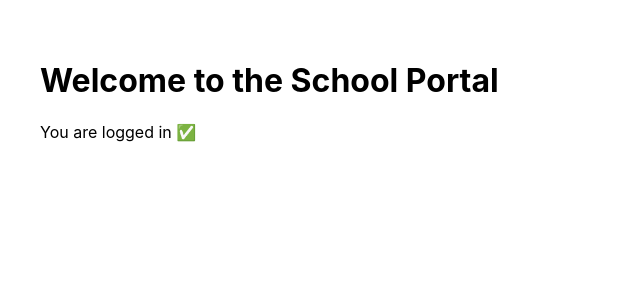
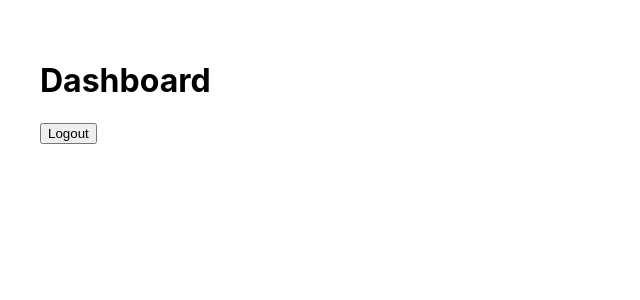
Before and after one commit to Utahachi/school-portal, a React (Create React App) app in the folder frontend/: page /dashboard in a window 1280 px wide. Shown: the top 300 px of the page, without its empty margins (0-640 px from the left). Built offline with nearby package versions, Linux system fonts and the light colour scheme; sample sign-in values are in the browser's storage.

Commit message:
feature: Added a Logout feature

```diff
--- a/frontend/src/Dashboard.js
+++ b/frontend/src/Dashboard.js
@@ -1,15 +1,17 @@
+import { useNavigate } from "react-router-dom";
+
 export default function Dashboard() {
-  const token = localStorage.getItem("accessToken");
+  const navigate = useNavigate();
+
+  const logout = () => {
+    localStorage.removeItem("accessToken");
+    navigate("/");
+  };
 
   return (
     <div style={{ padding: "40px" }}>
-      <h1>Welcome to the School Portal</h1>
-
-      {token ? (
-        <p>You are logged in ✅</p>
-      ) : (
-        <p>No token found ❌</p>
-      )}
+      <h1>Dashboard</h1>
+      <button onClick={logout}>Logout</button>
     </div>
   );
 }
```
